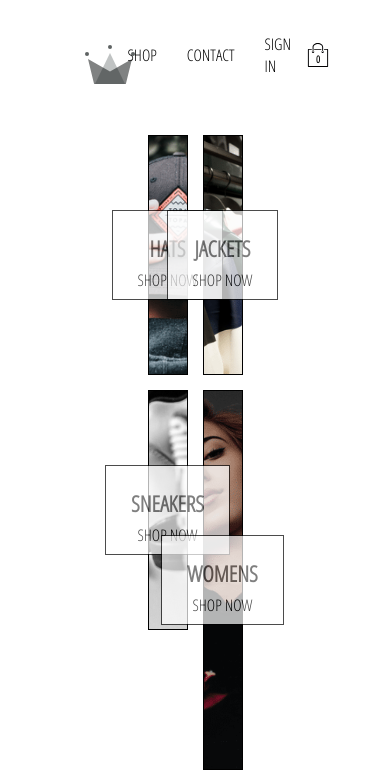
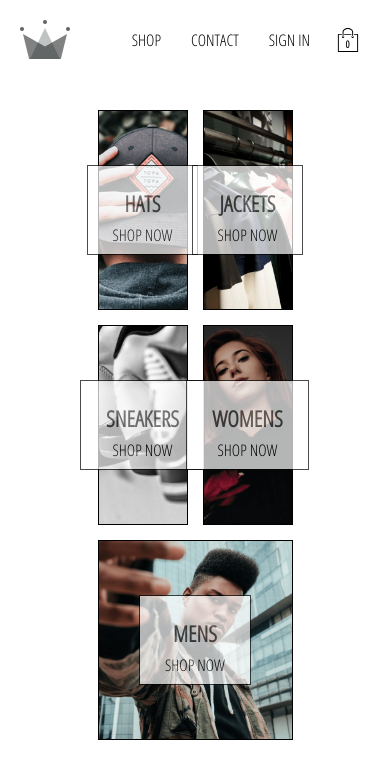
Before and after one commit to dd-tech-nz/crwn-clothing-estore, a React (Create React App) app: page / in a window 390 px wide. Shown: the top 783 px of the page. Built offline with nearby package versions, Linux system fonts and the light colour scheme; no server answers.

Commit message:
create mobile support in styles for menu, collection-item and collection-preview styles

```diff
--- a/src/App.js
+++ b/src/App.js
@@ -3,14 +3,14 @@ import { Switch, Route, Redirect } from 'react-router-dom';
 import { connect } from 'react-redux';
 import { createStructuredSelector} from 'reselect'
 
-import './App.css';
 
 import HomePage from './pages/homepage/homepage.component';
 import ShopPage from './pages/shop/shop.component';
 import SignInAndSignUpPage from './pages/sign-in-and-sign-up/sign-in-and-sign-up.component';
 import CheckoutPage from './pages/checkout/checkout.component'
+import Header from './components/header/header.component';
 
-import Header from './components/header/header.component';
+import {GlobalStyle} from './global.styles'
 
 import { selectCurrentUser } from './redux/user/user.selectors'
 import {checkUserSession} from './redux/user/user.actions'
@@ -30,6 +30,7 @@ class App extends React.Component {
   render() {
     return (
       <div>
+      <GlobalStyle />
         <Header />
         <Switch>
           <Route exact path='/' component={HomePage} />
--- a/src/components/collection-item/collection-item.styles.jsx
+++ b/src/components/collection-item/collection-item.styles.jsx
@@ -8,6 +8,7 @@ export const CollectionItemContainer = styled.div`
   height: 350px;
   align-items: center;
   position: relative;
+
   &:hover {
     .image {
       opacity: 0.8;
@@ -15,6 +16,19 @@ export const CollectionItemContainer = styled.div`
     button {
       opacity: 0.85;
       display: flex;
+    }
+  }
+
+  @media screen and (max-width: 800px) {
+    width: 40vw;
+
+    &:hover {
+      .image {
+        opacity: unset;
+      }
+      button {
+        opacity: unset;
+      }
     }
   }
 `;
@@ -25,6 +39,13 @@ export const AddButton = styled(CustomButton)`
   position: absolute;
   top: 255px;
   display: none;
+
+  @media screen and (max-width: 800px) {
+    display: block;
+    opacity: 0.9;
+    min-width: unset;
+    padding: 0 10px;
+  }
 `;
 
 export const BackgroundImage = styled.div`
--- a/src/components/header/header.styles.jsx
+++ b/src/components/header/header.styles.jsx
@@ -7,12 +7,23 @@ export const HeaderContainer = styled.div`
   display: flex;
   justify-content: space-between;
   margin-bottom: 25px;
+
+  @media screen and (max-width: 800px) {
+    height: 60px;
+    padding: 10px;
+    margin-bottom: 20px;
+  }
 `
 
 export const LogoContainer = styled(Link)`
   height: 100%;
   width: 70px;
   padding: 25px;
+
+  @media screen and (max-width: 800px) {
+    width: 50px;
+    padding: 0;
+  }
 `
 
 export const OptionsContainer = styled.div`
@@ -21,6 +32,10 @@ export const OptionsContainer = styled.div`
   display: flex;
   align-items: center;
   justify-content: flex-end;
+
+  @media screen and (max-width: 800px) {
+    width: 80%;
+  }
 `
 export const OptionLink = styled(Link)`
   padding: 10px 15px;
--- a/src/components/menu-item/menu-item.component.jsx
+++ b/src/components/menu-item/menu-item.component.jsx
@@ -1,24 +1,28 @@
 import React from 'react'
 import { withRouter } from 'react-router-dom'
 
-import './menu-item.styles.scss'
+import {
+  MenuItemContainer,
+  BackgroundImageContainer,
+  ContentContainer,
+  ContentTitle,
+  ContentSubtitle
+} from './menu-item.styles'
 
 const MenuItem = ({ title, imageUrl, size, history, linkUrl, match }) => (
-  <div
-    className={`${size} menu-item`}
+  <MenuItemContainer
+    size={size}
     onClick={() => history.push(`${match.url}${linkUrl}`)}
   >
-  <div
+  <BackgroundImageContainer
     className='background-image'
-    style={{
-      backgroundImage: `url(${imageUrl})`
-  }}
+    imageUrl={imageUrl}
   />
-  <div className='content'>
-    <h1 className='title'>{title.toUpperCase()}</h1>
-    <span className='subtitle'>SHOP NOW</span>
-  </div>
-</div>
+  <ContentContainer>
+    <ContentTitle>{title.toUpperCase()}</ContentTitle>
+    <ContentSubtitle>SHOP NOW</ContentSubtitle>
+  </ContentContainer>
+</MenuItemContainer>
 )
 
 export default withRouter(MenuItem)
--- /dev/null
+++ b/src/components/menu-item/menu-item.styles.jsx
@@ -0,0 +1,71 @@
+import styled from 'styled-components'
+
+export const MenuItemContainer = styled.div`
+  height: ${({ size }) => (size ? '380px' : '240px')};
+  min-width: 30%;
+  flex: 1 1 auto;
+  display: flex;
+  align-items: center;
+  justify-content: center;
+  border: 1px solid black;
+  margin: 0 7.5px 15px;
+  overflow: hidden;
+
+  &:hover {
+    cursor: pointer;
+
+    & .background-image {
+      transform: scale(1.1);
+      transition: transform 6s cubic-bezier(0.25, 0.45, 0.45, 0.95);
+    }
+
+    & .content {
+      opacity: 0.9;
+    }
+  }
+
+  &.large {
+    height: 380px;
+  }
+
+  &:first-child {
+    margin-right: 7.5px;
+  }
+
+  &:last-child {
+    margin-left: 7.5px;
+  }
+
+  @media screen and (max-width: 800px) {
+    height: 200px;
+  }
+`
+export const BackgroundImageContainer = styled.div`
+    width: 100%;
+    height: 100%;
+    background-size: cover;
+    background-position: center;
+    background-image: ${({imageUrl}) => `url(${imageUrl})`};
+`
+export const ContentContainer = styled.div`
+    height: 90px;
+    padding: 0 25px;
+    display: flex;
+    flex-direction: column;
+    align-items: center;
+    justify-content: center;
+    border: 1px solid black;
+    background-color: white;
+    opacity: 0.7;
+    position: absolute;
+`
+export const ContentTitle = styled.h1`
+    font-weight: bold;
+    margin-bottom: 6px;
+    font-size: 22px;
+    color: #4a4a4a;
+`
+export const ContentSubtitle = styled.span`
+    font-weight: lighter;
+    font-size: 16px;
+`
--- a/src/components/preview-collection/collection-preview.component.jsx
+++ b/src/components/preview-collection/collection-preview.component.jsx
@@ -1,20 +1,27 @@
 import React from 'react'
+import { withRouter } from 'react-router-dom';
 
 import CollectionItem from '../collection-item/collection-item.component'
 
-import './collection-preview.styles.scss'
+import {
+  CollectionPreviewContainer,
+  TitleContainer,
+  PreviewContainer
+} from './collection-preview.styles'
 
-const CollectionPreview = ({ title, items }) => (
-  <div className='collection-preview'>
-    <h1 className='title'>{title.toUpperCase()}</h1>
-    <div className='preview'>
+const CollectionPreview = ({ title, items, history, match, routeName }) => (
+  <CollectionPreviewContainer>
+  <TitleContainer onClick={() => history.push(`${match.path}/${routeName}`)}>
+  {title.toUpperCase()}
+</TitleContainer>
+    <PreviewContainer>
       {items
           .filter((item, idx) => idx < 4)
           .map((item) => (
           <CollectionItem key={item.id} item={item} />
         ))}
-    </div>
-  </div>
+    </PreviewContainer>
+  </CollectionPreviewContainer>
 )
 
-export default CollectionPreview
+export default withRouter(CollectionPreview)
--- /dev/null
+++ b/src/components/preview-collection/collection-preview.styles.jsx
@@ -0,0 +1,26 @@
+import styled from 'styled-components'
+
+export const CollectionPreviewContainer = styled.div`
+  display: flex;
+  flex-direction: column;
+  margin-bottom: 30px;
+
+  @media screen and (max-width: 800px) {
+    align-items: center;
+  }
+`
+export const TitleContainer = styled.h1`
+  font-size: 28px;
+  margin-bottom: 25px;
+`
+
+export const PreviewContainer = styled.div`
+  display: flex;
+  justify-content: space-between;
+
+  @media screen and (max-width: 800px) {
+    display: grid;
+    grid-template-columns: 1fr 1fr;
+    grid-gap: 15px;
+  }
+`
--- /dev/null
+++ b/src/global.styles.js
@@ -0,0 +1,21 @@
+import { createGlobalStyle } from 'styled-components'
+
+export const GlobalStyle = createGlobalStyle`
+body {
+  font-family: 'Open Sans Condensed';
+  padding: 20px 40px;
+
+  @media screen and (max-width: 800px) {
+    padding: 10px;
+  }
+}
+
+a {
+  text-decoration: none;
+  color: black;
+}
+
+* {
+  box-sizing: border-box;
+}
+`
```
Also changed, not shown: 1 other file (tests, documents, lock files or other folders).
